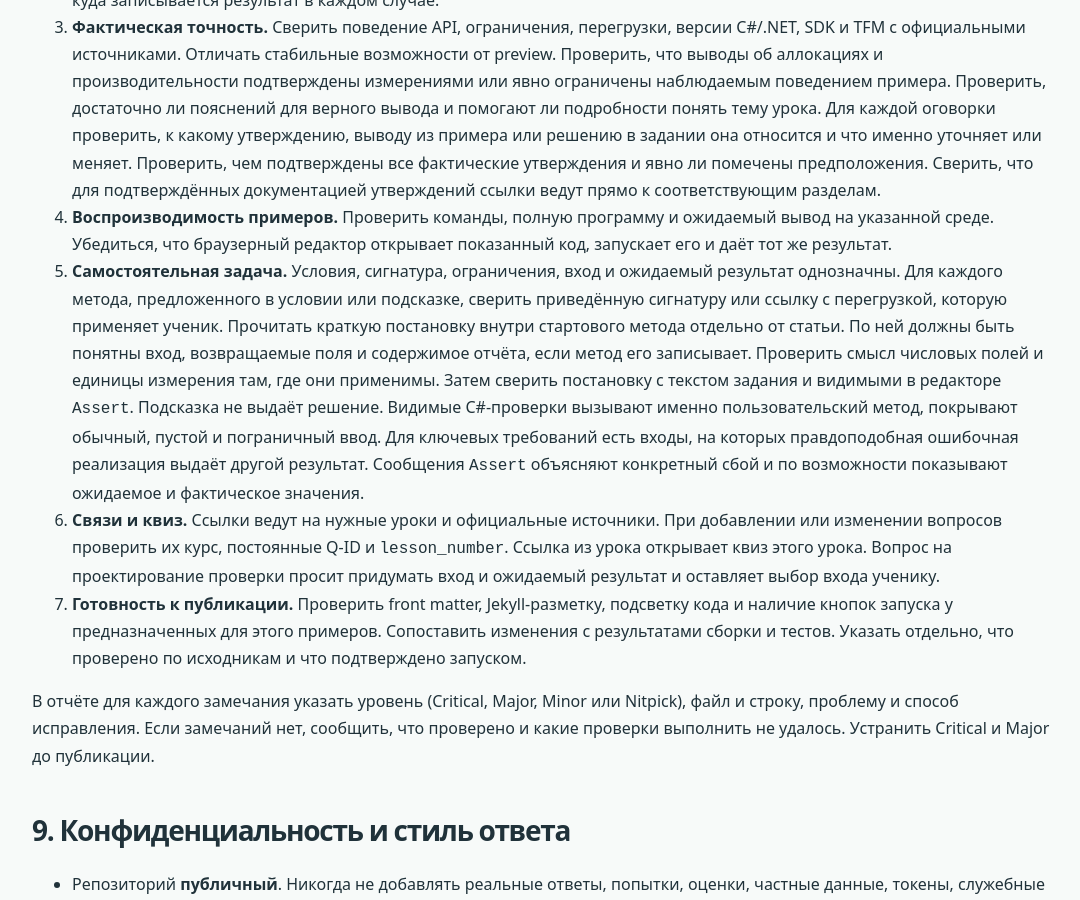
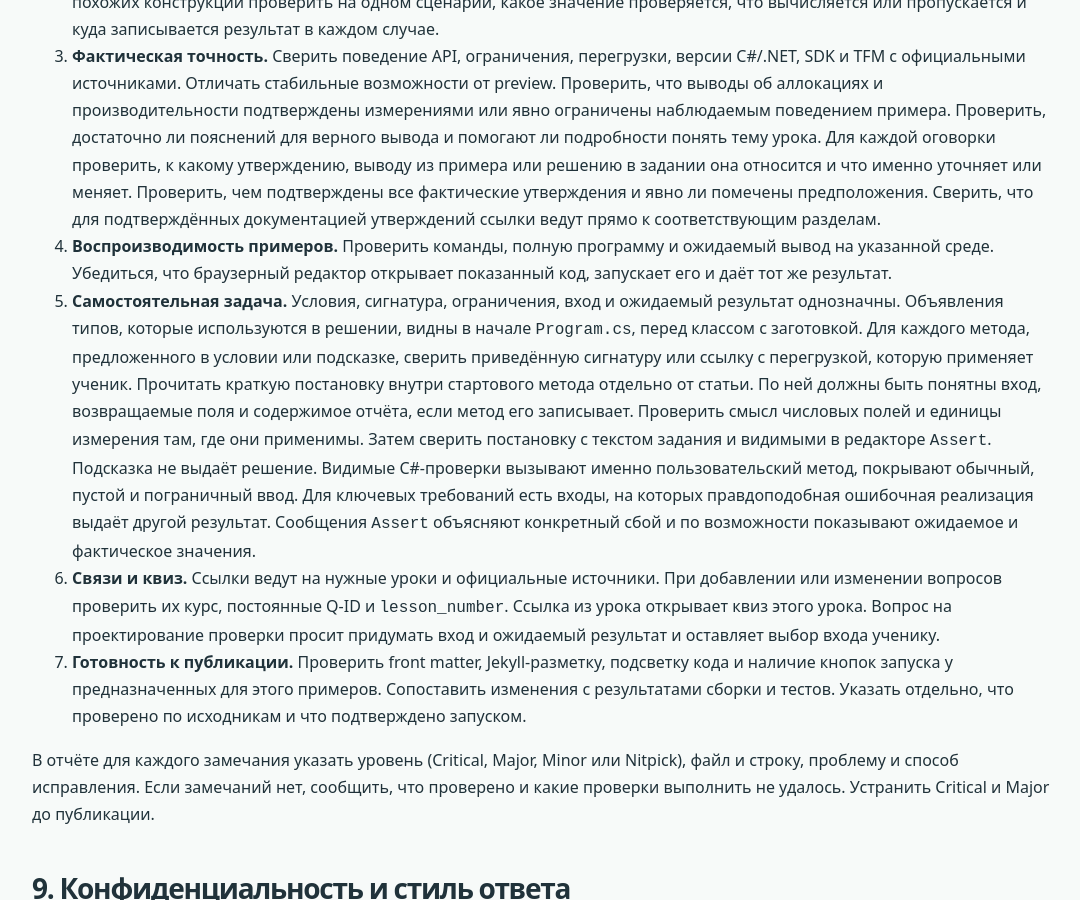
Before and after one commit to boyarincev/dotnet-courses, a Jekyll site: the page built from AGENTS.md, in a window 1280 px wide and 900 px high, scrolled down 10863 px. Shown: the whole window, without its empty margins (98-1178 px from the left). Built offline with Jekyll 4.4.1, drawn with Linux system fonts in a browser that asks for light colours; our own code applies the rules of GitHub Pages for plain Markdown files; some of the changed text lies outside the part shown.

Commit message:
Show practice types before the learner method

```diff
--- a/AGENTS.md
+++ b/AGENTS.md
@@ -90,7 +90,7 @@
 6. Отображать **всю программу вместе с Assert в браузерном редакторе**: пользователь видит входы, ожидаемые результаты, свой метод; может изменить код и нажать **«Запустить текущий код»**. При повторном запуске не подставлять исходный пример заново.
 7. Если поле самостоятельной задачи содержит только метод, допускается **механически обернуть его** в `Program.cs` с тестами при переносе в редактор. После переноса **весь C#-код тестов должен быть виден и доступен для правки**. JavaScript используется только для переноса текста, а не для скрытой логики проверки.
 8. Хранить полный C# задания в одном блоке `#practice-program` в Markdown урока. Программа содержит тестовые данные, `Assert` и метод-заготовку между маркерами `// BEGIN TASK-ID` и `// END TASK-ID`. Оставлять в теле заготовки `throw new NotImplementedException();`. Общий редактор показывает заготовку и переносит сохранённое решение в эту программу.
-9. В полном `Program.cs` задания первым внутри `Program` ставить метод, который реализует ученик. После него располагать `Main`, `Assert` и вспомогательные методы.
+9. В полном `Program.cs` задания размещать объявления вспомогательных типов, с которыми работает ученик, сразу после директив `using` и `#nullable`, если она есть, перед классом с заготовкой. Внутри `Program` первым ставить метод, который реализует ученик. После него располагать `Main`, `Assert` и вспомогательные методы.
 
 **Пример целого текста в редакторе:**
 
@@ -196,7 +196,7 @@ static (int PaidCount, decimal Total) SummarizePaid(IEnumerable<string> rows)
 2. **Понятность.** В заголовке перед двоеточием понятна рабочая задача или ожидаемый результат, а после двоеточия названы ключевые темы урока. Версии C# и .NET указаны в метках. Сначала прочитать «Зачем это нужно» отдельно от теории и кода. Проверить, понятно ли, в каких рабочих ситуациях пригодится каждая ключевая тема урока и что именно она упрощает. Сверить пояснения к демонстрации с её кодом и выводом, а условие самостоятельного задания — с проверками `Assert` в разделе «Напиши код сам». Использовать термины, принятые в русскоязычной ИТ-практике. Если термин допускает разные трактовки в контексте примера, уточнить его смысл или прямо назвать действие. Новые термины и обозначения объяснены до использования. Из примера понятно, какие данные поступают на вход и как получается результат. При первом объяснении нового синтаксиса проверить, что названы действие, роль каждого значимого аргумента и результат. Если один и тот же синтаксис используется для разных операций, проверить, что они показаны рядом на примерах из урока. Разъяснены границы применимости и полезные альтернативы. При сравнении похожих конструкций проверить на одном сценарии, какое значение проверяется, что вычисляется или пропускается и куда записывается результат в каждом случае.
 3. **Фактическая точность.** Сверить поведение API, ограничения, перегрузки, версии C#/.NET, SDK и TFM с официальными источниками. Отличать стабильные возможности от preview. Проверить, что выводы об аллокациях и производительности подтверждены измерениями или явно ограничены наблюдаемым поведением примера. Проверить, достаточно ли пояснений для верного вывода и помогают ли подробности понять тему урока. Для каждой оговорки проверить, к какому утверждению, выводу из примера или решению в задании она относится и что именно уточняет или меняет. Проверить, чем подтверждены все фактические утверждения и явно ли помечены предположения. Сверить, что для подтверждённых документацией утверждений ссылки ведут прямо к соответствующим разделам.
 4. **Воспроизводимость примеров.** Проверить команды, полную программу и ожидаемый вывод на указанной среде. Убедиться, что браузерный редактор открывает показанный код, запускает его и даёт тот же результат.
-5. **Самостоятельная задача.** Условия, сигнатура, ограничения, вход и ожидаемый результат однозначны. Для каждого метода, предложенного в условии или подсказке, сверить приведённую сигнатуру или ссылку с перегрузкой, которую применяет ученик. Прочитать краткую постановку внутри стартового метода отдельно от статьи. По ней должны быть понятны вход, возвращаемые поля и содержимое отчёта, если метод его записывает. Проверить смысл числовых полей и единицы измерения там, где они применимы. Затем сверить постановку с текстом задания и видимыми в редакторе `Assert`. Подсказка не выдаёт решение. Видимые C#-проверки вызывают именно пользовательский метод, покрывают обычный, пустой и пограничный ввод. Для ключевых требований есть входы, на которых правдоподобная ошибочная реализация выдаёт другой результат. Сообщения `Assert` объясняют конкретный сбой и по возможности показывают ожидаемое и фактическое значения.
+5. **Самостоятельная задача.** Условия, сигнатура, ограничения, вход и ожидаемый результат однозначны. Объявления типов, которые используются в решении, видны в начале `Program.cs`, перед классом с заготовкой. Для каждого метода, предложенного в условии или подсказке, сверить приведённую сигнатуру или ссылку с перегрузкой, которую применяет ученик. Прочитать краткую постановку внутри стартового метода отдельно от статьи. По ней должны быть понятны вход, возвращаемые поля и содержимое отчёта, если метод его записывает. Проверить смысл числовых полей и единицы измерения там, где они применимы. Затем сверить постановку с текстом задания и видимыми в редакторе `Assert`. Подсказка не выдаёт решение. Видимые C#-проверки вызывают именно пользовательский метод, покрывают обычный, пустой и пограничный ввод. Для ключевых требований есть входы, на которых правдоподобная ошибочная реализация выдаёт другой результат. Сообщения `Assert` объясняют конкретный сбой и по возможности показывают ожидаемое и фактическое значения.
 6. **Связи и квиз.** Ссылки ведут на нужные уроки и официальные источники. При добавлении или изменении вопросов проверить их курс, постоянные Q-ID и `lesson_number`. Ссылка из урока открывает квиз этого урока. Вопрос на проектирование проверки просит придумать вход и ожидаемый результат и оставляет выбор входа ученику.
 7. **Готовность к публикации.** Проверить front matter, Jekyll-разметку, подсветку кода и наличие кнопок запуска у предназначенных для этого примеров. Сопоставить изменения с результатами сборки и тестов. Указать отдельно, что проверено по исходникам и что подтверждено запуском.
 
```
Also changed, not shown: _lessons/002-aggregateby-null-conditional-assignment.md (+6 -6 lines), _lessons/004-closed-hierarchies-leftjoin.md (+5 -5 lines).
